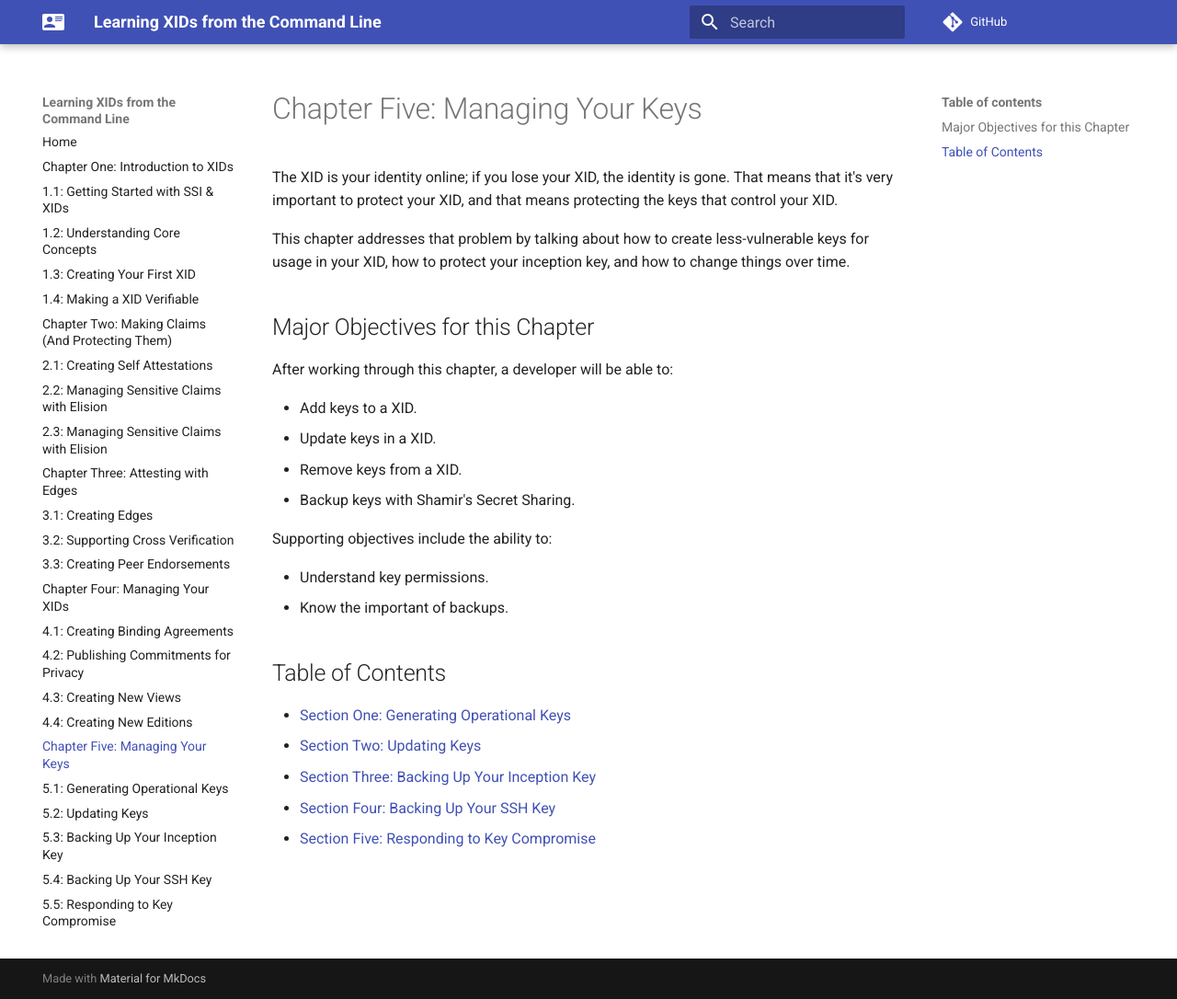
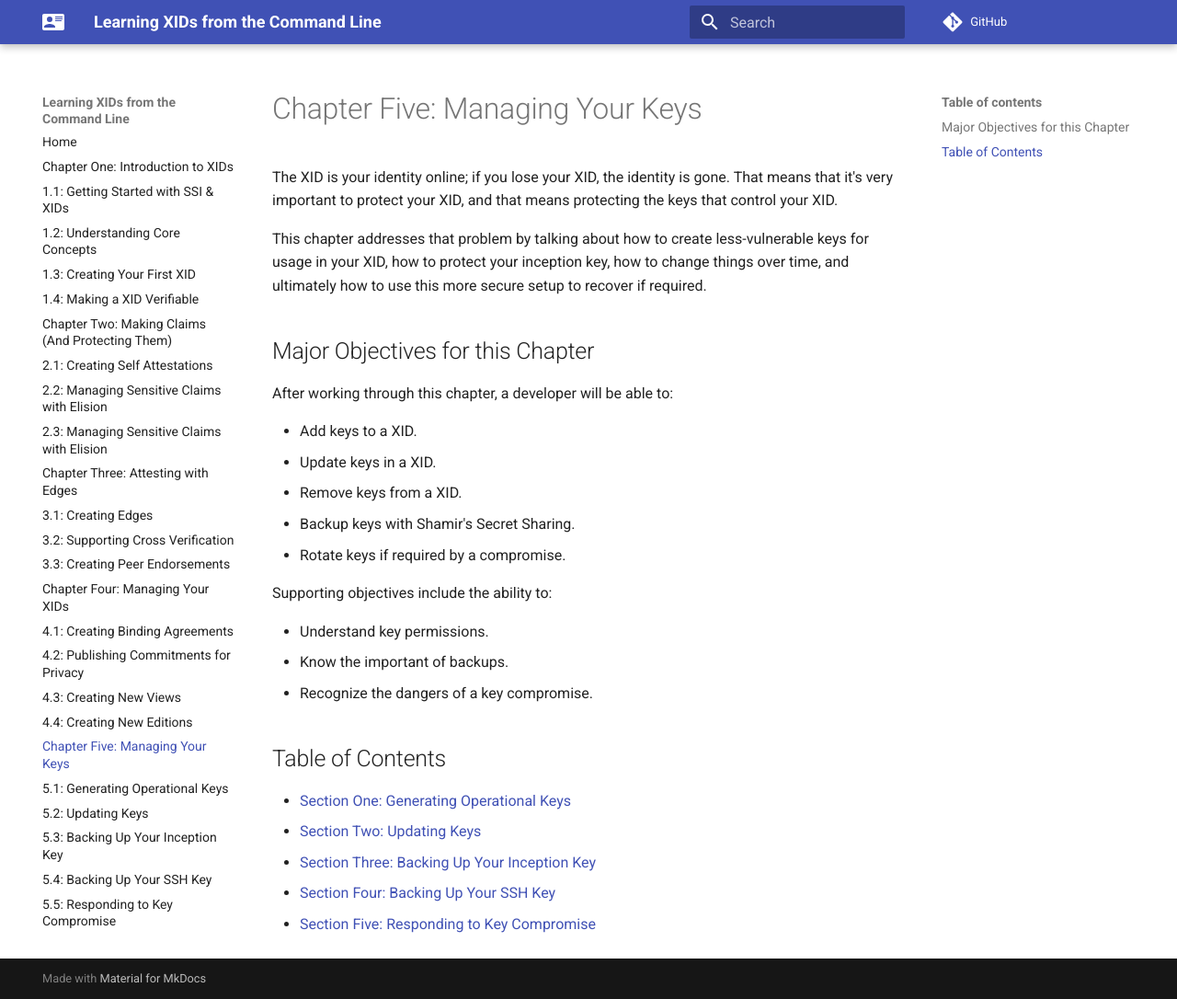
Before and after one commit to BlockchainCommons/XID-Quickstart, an MkDocs documentation site: the page built from docs/05_0_Keys.md, in a window 1280 px wide and 1086 px high. Shown: the whole window at 92% size. Built offline with MkDocs 1.6.1 and Material for MkDocs 9.7.7, drawn with Linux system fonts in a browser that asks for light colours; comment, search, counter and statistics services are not loaded.

Commit message:
updated toc as well

```diff
--- a/docs/05_0_Keys.md
+++ b/docs/05_0_Keys.md
@@ -6,7 +6,8 @@ that means protecting the keys that control your XID.
 
 This chapter addresses that problem by talking about how to create
 less-vulnerable keys for usage in your XID, how to protect your
-inception key, and how to change things over time.
+inception key, how to change things over time, and ultimately how to
+use this more secure setup to recover if required.
 
 ## Major Objectives for this Chapter
 
@@ -16,16 +17,18 @@ After working through this chapter, a developer will be able to:
 - Update keys in a XID.
 - Remove keys from a XID.
 - Backup keys with Shamir's Secret Sharing.
+- Rotate keys if required by a compromise.
 
 Supporting objectives include the ability to:
 
 - Understand key permissions.
 - Know the important of backups.
+- Recognize the dangers of a key compromise.
 
 ## Table of Contents
 
 * [Section One: Generating Operational Keys](05_1_Generating_Operational_Keys.md)
 * [Section Two: Updating Keys](05_2_Updating_keys.md)
 * [Section Three: Backing Up Your Inception Key](05_3_Backing_up_Inception_Key.md)
-* [Section Four: Backing Up Your SSH Key](05_3_Backing_up_SSH_Key.md)
+* [Section Four: Backing Up Your SSH Key](05_4_Backing_up_SSH_Key.md)
 * [Section Five: Responding to Key Compromise](05_5_Responding_to_Key_Compromise.md)
```
